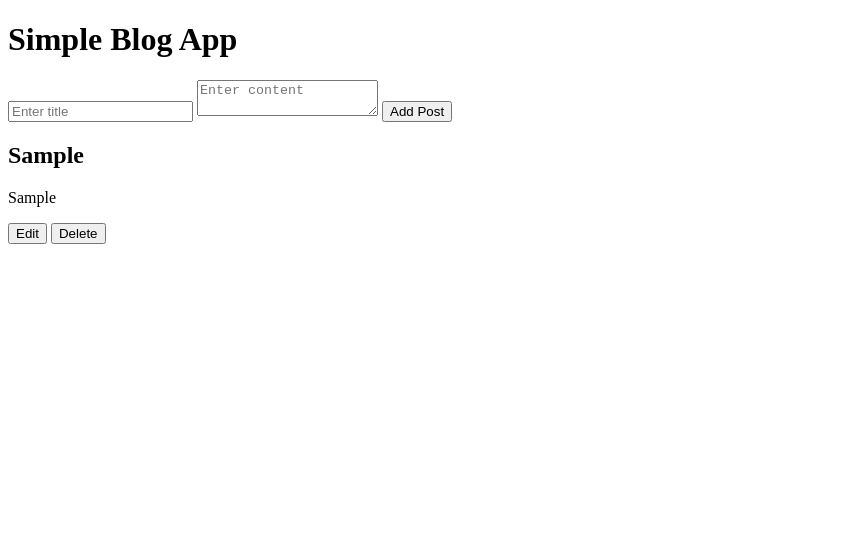
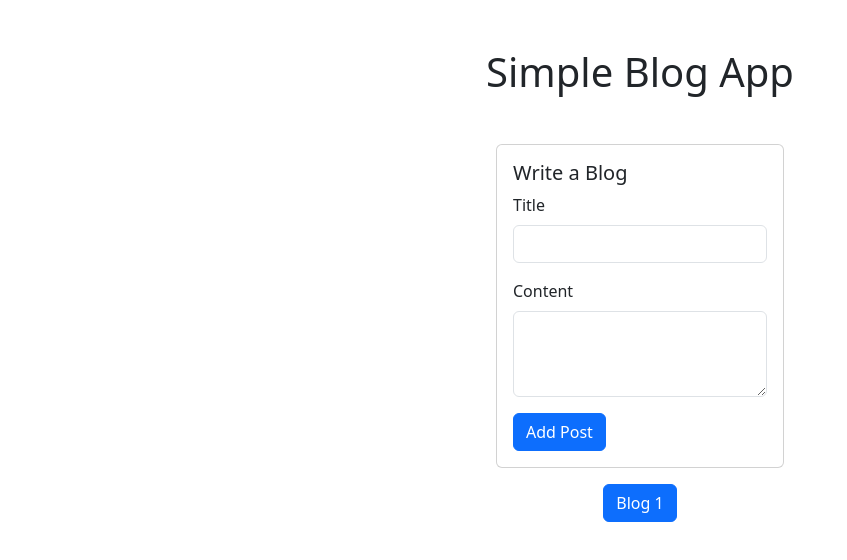
Before and after one commit to p-sai-gowtham/blogApp, a plain HTML site: page index.html in a window 1280 px wide. Both pictures are taken after typing "Sample", "Sample" into the empty fields and a click on the button "Add Post". Shown: the whole page, without its empty margins (0-847 px from the left). Drawn offline with nearby package versions, Linux system fonts and the light colour scheme.

Commit message:
update styles

```diff
--- a/index.html
+++ b/index.html
@@ -5,19 +5,39 @@
     <meta charset="UTF-8">
     <meta name="viewport" content="width=device-width, initial-scale=1.0">
     <title>Simple Blog App</title>
+    <link href="https://cdn.jsdelivr.net/npm/bootstrap@5.3.3/dist/css/bootstrap.min.css" rel="stylesheet" integrity="sha384-QWTKZyjpPEjISv5WaRU9OFeRpok6YctnYmDr5pNlyT2bRjXh0JMhjY6hW+ALEwIH" crossorigin="anonymous">
 </head>
 
 <body>
-    <div class="container">
-        <h1>Simple Blog App</h1>
-        <form id="blog-form">
-            <input type="hidden" id="edit-id">
-            <input type="text" id="title" placeholder="Enter title" required>
-            <textarea id="content" placeholder="Enter content" required></textarea>
-            <button type="submit">Add Post</button>
-        </form>
+    <h1 class="text-center mt-5">Simple Blog App</h1>
+    <div class="container-fluid mt-5 d-flex justify-content-center align-items-center flex-column">
+
+        <div class="card" style="width: 18rem;">
+            <div class="card-body">
+                <form id="blog-form">
+                    <input type="hidden" id="edit-id">
+                    <h5 class="card-title">Write a Blog</h5>
+
+                    <div class="mb-3">
+                        <label for="title" class="form-label">Title</label>
+                        <input type="text" class="form-control" id="title">
+                    </div>
+
+                    <div class="mb-3">
+                        <label for="content" class="form-label">Content</label>
+                        <textarea class="form-control" id="content" rows="3"></textarea>
+                    </div>
+
+                    <button class="btn btn-primary">Add Post</button>
+                </form>
+            </div>
+        </div>
+
         <div id="blog-posts"></div>
+
+
     </div>
+    <script src="https://cdn.jsdelivr.net/npm/bootstrap@5.3.3/dist/js/bootstrap.bundle.min.js" integrity="sha384-YvpcrYf0tY3lHB60NNkmXc5s9fDVZLESaAA55NDzOxhy9GkcIdslK1eN7N6jIeHz" crossorigin="anonymous"></script>
     <script src="script.js"></script>
 </body>
 
--- a/script.js
+++ b/script.js
@@ -9,11 +9,26 @@ document.addEventListener('DOMContentLoaded', () => {
             const postElement = document.createElement('div');
             postElement.classList.add('blog-post');
             postElement.innerHTML = `
-                <h2>${post.title}</h2>
-                <p>${post.content}</p>
-                <div class="actions">
-                    <button onclick="editPost(${index})">Edit</button>
-                    <button onclick="deletePost(${index})">Delete</button>
+                <button type="button" class="btn btn-primary my-3" data-bs-toggle="modal" data-bs-target="#exampleModal${index}">
+                  Blog ${index + 1}
+                </button>
+
+                <div class="modal fade" id="exampleModal${index}" tabindex="-1" aria-labelledby="exampleModalLabel" aria-hidden="true">
+                  <div class="modal-dialog">
+                    <div class="modal-content">
+                      <div class="modal-header">
+                        <h1 class="modal-title fs-5" id="exampleModalLabel">${post.title}</h1>
+                        <button type="button" class="btn-close" data-bs-dismiss="modal" aria-label="Close"></button>
+                      </div>
+                      <div class="modal-body">
+                        <p>${post.content}</p>
+                      </div>
+                      <div class="modal-footer">
+                        <button onclick="editPost(${index})" class="btn btn-secondary" data-bs-dismiss="modal">Edit</button>
+                        <button onclick="deletePost(${index})" class="btn btn-danger">Delete</button>
+                      </div>
+                    </div>
+                  </div>
                 </div>
             `;
             postsContainer.appendChild(postElement);
@@ -33,7 +48,7 @@ document.addEventListener('DOMContentLoaded', () => {
         if (editId) {
             posts[editId] = { title, content };
             document.getElementById('edit-id').value = '';
-            form.querySelector('button[type="submit"]').textContent = 'Add Post';
+            form.querySelector('button').textContent = 'Add Post';
         } else {
             posts.push({ title, content });
         }
```
